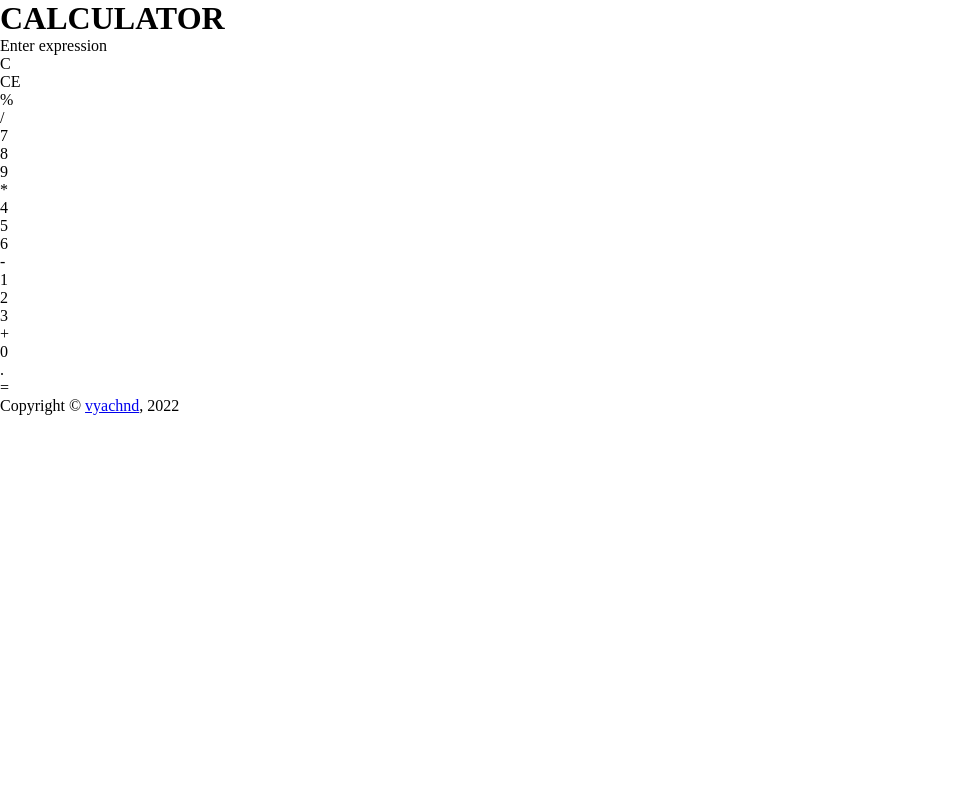
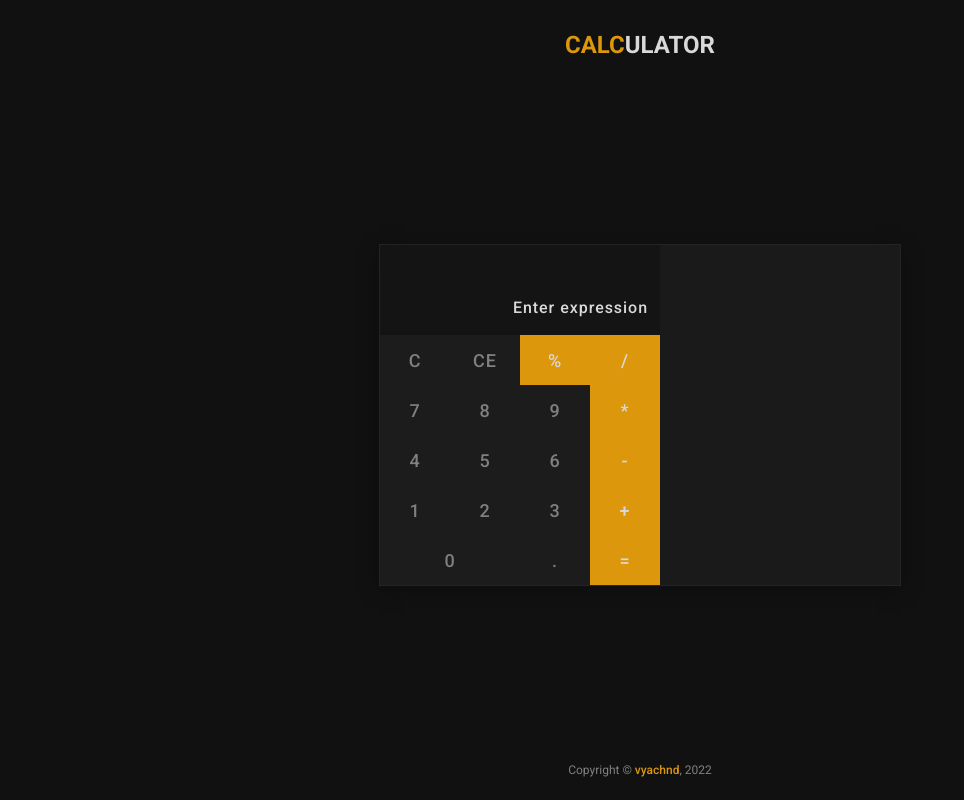
Before and after one commit to vyachnd/the-odin-project, a website with bundled scripts: page calculator/index.html in a window 1280 px wide. Shown: the whole page, without its empty margins (0-964 px from the left). Built offline with nearby package versions, Linux system fonts and the light colour scheme.

Commit message:
feat: add main page styling

```diff
--- a/calculator/scss/main.scss
+++ b/calculator/scss/main.scss
@@ -1,4 +1,7 @@
 @import url('https://fonts.googleapis.com/css2?family=Roboto:wght@400;500;700&display=swap');
+
+@import './themes';
+@import '../components/calculator/scss/main.scss';
 
 *,
 *::before,
@@ -6,4 +9,63 @@
   box-sizing: border-box;
   padding: 0;
   margin: 0;
+  font-family: 'Roboto', sans-serif;
 }
+
+body {
+  background-color: $theme-dark_color-dark;
+  width: 100%;
+  min-height: 100vh;
+}
+
+#app {
+  display: flex;
+  flex-direction: column;
+
+  & .app__header {
+    display: flex;
+    align-items: center;
+    justify-content: center;
+    height: 90px;
+
+    & .header__title {
+      color: $theme-dark_color-white;
+      font-size: 24px;
+      font-weight: 700;
+
+      & .title_hightlight {
+        color: $theme-dark_color-orange;
+      }
+    }
+  }
+
+  & .app__content {
+    display: flex;
+    align-items: center;
+    justify-content: center;
+    flex-grow: 1;
+  }
+
+  & .app__footer {
+    display: flex;
+    align-items: center;
+    justify-content: center;
+    height: 60px;
+
+    & .footer__copyright {
+      color: $theme-dark_color-gray;
+      font-size: 12px;
+
+      & .copyright__link {
+        color: $theme-dark_color-orange;
+        font-weight: 500;
+        text-decoration: none;
+        transition: color .25s ease-in-out;
+
+        &:hover {
+          color: $theme-dark_color-orange-l;
+        }
+      }
+    }
+  }
+}
```
Also changed, not shown: calculator/style/main.css.
